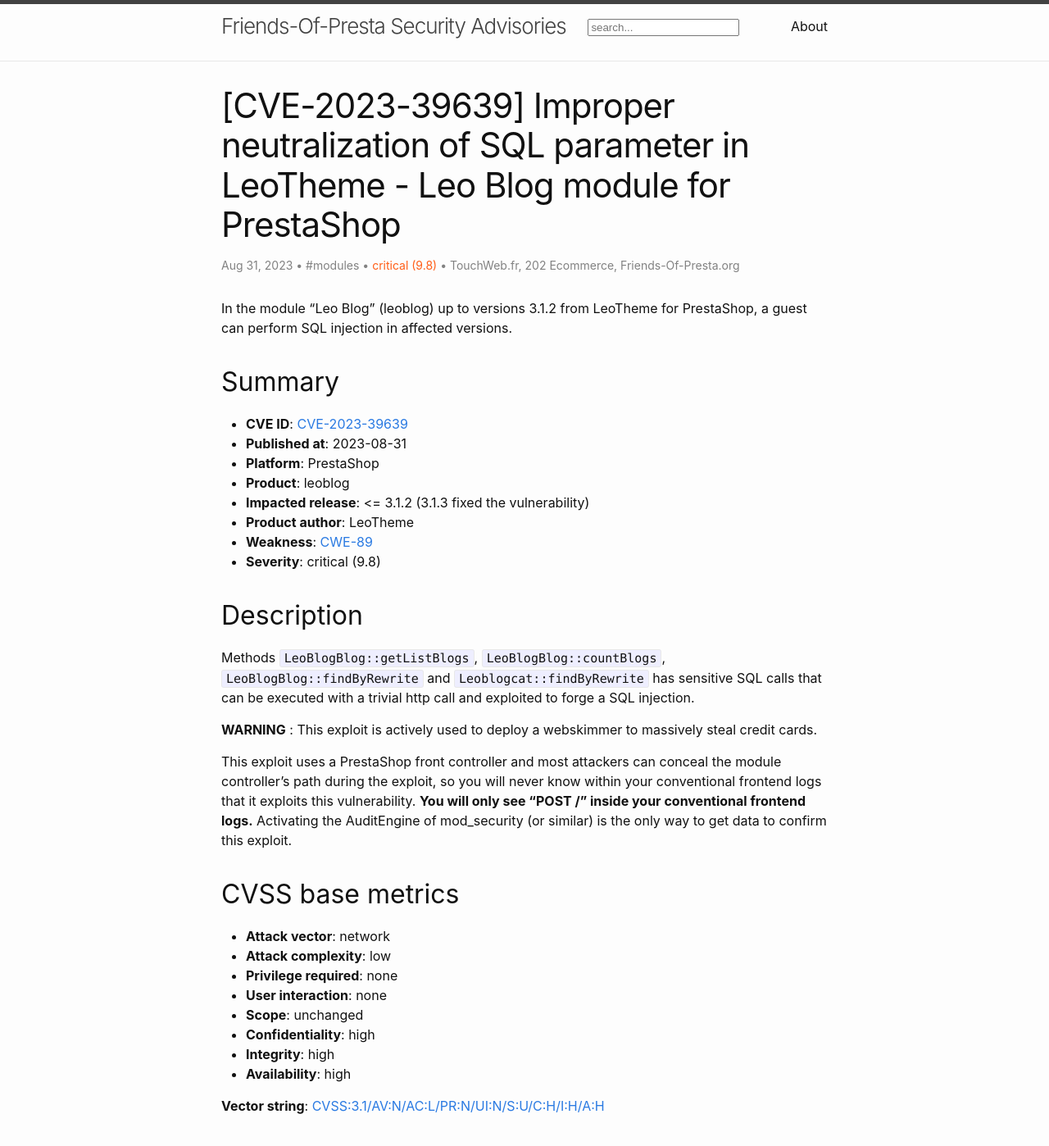
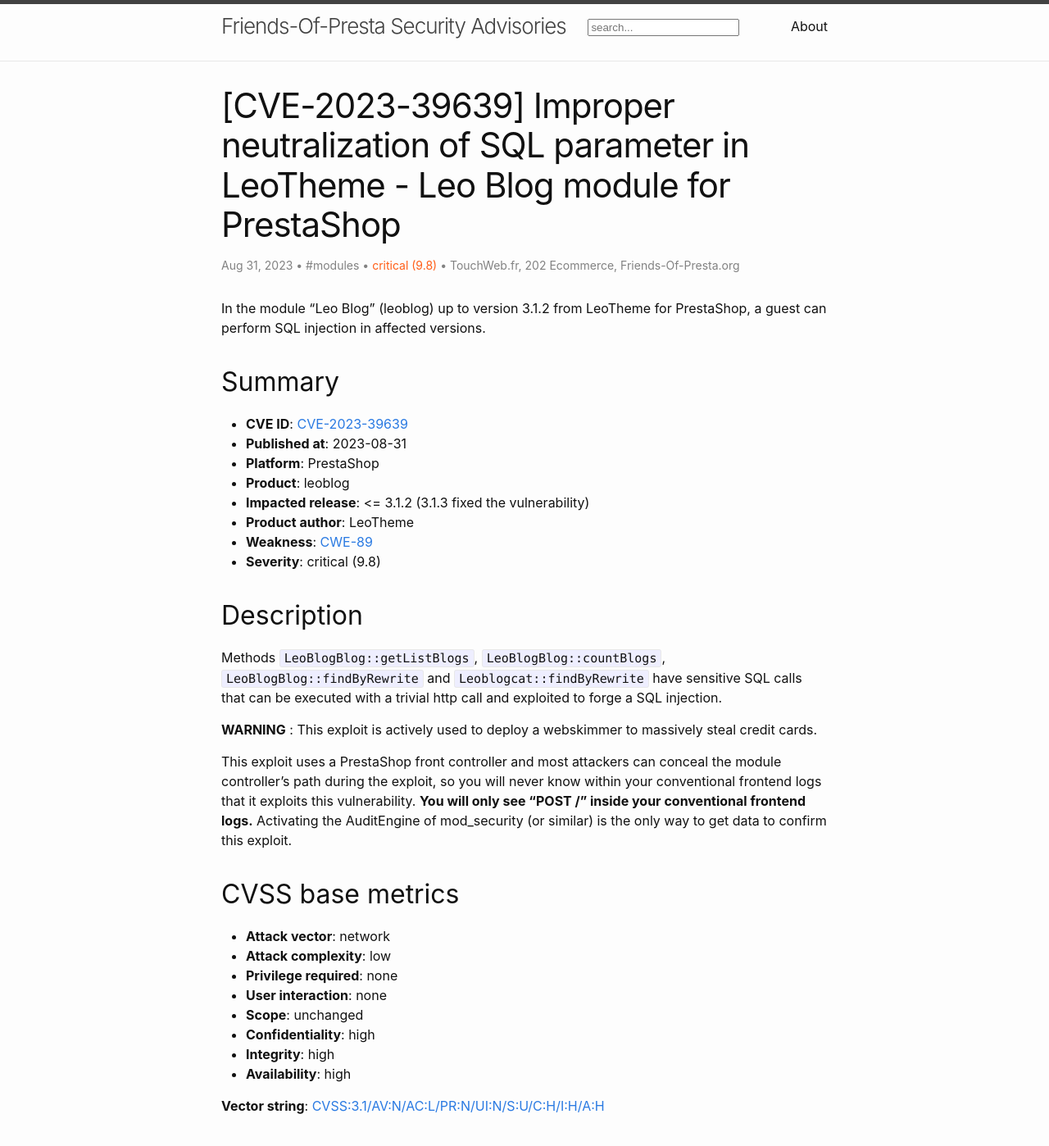
Before and after one commit to friends-of-presta/security-advisories, a Jekyll site: the page built from _posts/2023-08-31-leoblog.md, in a window 1280 px wide and 1400 px high. Shown: the whole window at 82% size. Built offline with Jekyll 4.4.1, drawn with Linux system fonts in a browser that asks for light colours; some of the changed text lies outside the part shown.

Commit message:
Update 2023-08-31-leoblog.md

```diff
--- a/_posts/2023-08-31-leoblog.md
+++ b/_posts/2023-08-31-leoblog.md
@@ -10,7 +10,7 @@ meta: "CVE,PrestaShop,leoblog"
 severity: "critical (9.8)"
 ---
 
-In the module "Leo Blog" (leoblog) up to versions 3.1.2 from LeoTheme for PrestaShop, a guest can perform SQL injection in affected versions.
+In the module "Leo Blog" (leoblog) up to version 3.1.2 from LeoTheme for PrestaShop, a guest can perform SQL injection in affected versions.
 
 
 ## Summary
@@ -26,7 +26,7 @@ In the module "Leo Blog" (leoblog) up to versions 3.1.2 from LeoTheme for Presta
 
 ## Description
 
-Methods `LeoBlogBlog::getListBlogs`, `LeoBlogBlog::countBlogs`, `LeoBlogBlog::findByRewrite` and `Leoblogcat::findByRewrite` has sensitive SQL calls that can be executed with a trivial http call and exploited to forge a SQL injection.
+Methods `LeoBlogBlog::getListBlogs`, `LeoBlogBlog::countBlogs`, `LeoBlogBlog::findByRewrite` and `Leoblogcat::findByRewrite` have sensitive SQL calls that can be executed with a trivial http call and exploited to forge a SQL injection.
 
 **WARNING** : This exploit is actively used to deploy a webskimmer to massively steal credit cards.
 
@@ -49,7 +49,7 @@ This exploit uses a PrestaShop front controller and most attackers can conceal t
 
 * Obtain admin access
 * Remove data from the associated PrestaShop
-* Copy/paste data from sensitive tables to FRONT to expose tokens and unlock admins's ajax scripts
+* Copy/paste data from sensitive tables to FRONT to expose tokens and unlock admins' ajax scripts
 * Rewrite SMTP settings to hijack emails
 
 
```
